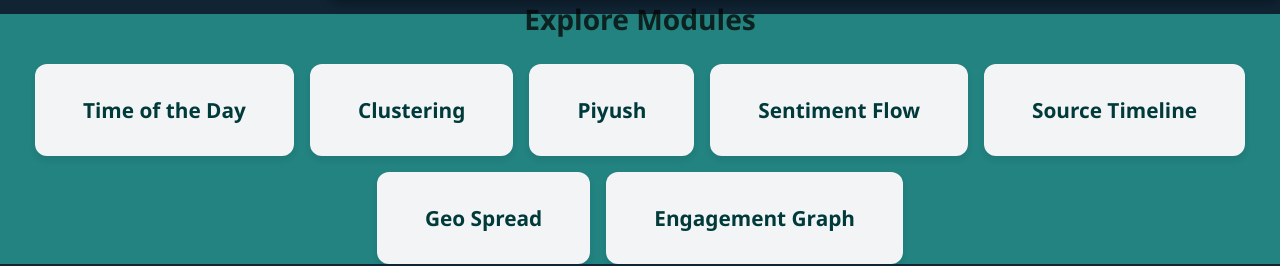
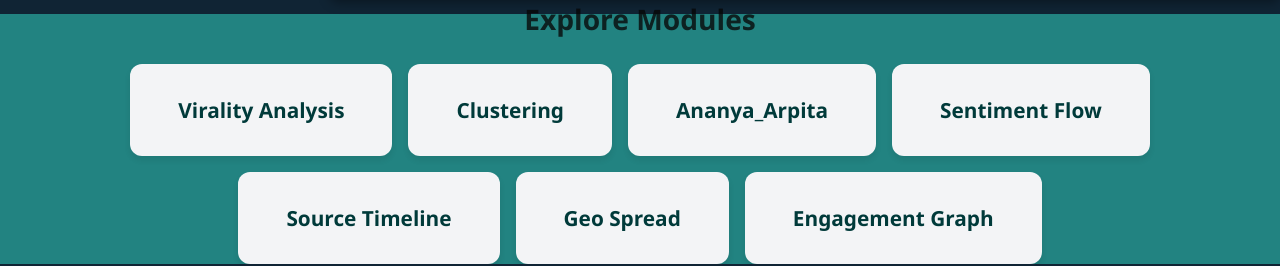
Before and after one commit to Piyushiitk24/CS661_Course_Project, a React (Vite) app in the folder Module_Sankhadeep/client/: page / in a window 1280 px wide. Shown: the part 653-919 px from the top of the page. Built offline with nearby package versions, Linux system fonts and the light colour scheme.

Commit message:
Module Name Upadate

```diff
--- a/Module_Sankhadeep/client/src/modules/Home.jsx
+++ b/Module_Sankhadeep/client/src/modules/Home.jsx
@@ -18,9 +18,9 @@ export default function Home() {
   ];
 
   const modules = [
-    { name: "Time of the Day", url: "/top-news" },
+    { name: "Virality Analysis", url: "http://127.0.0.1:5001" },
     { name: "Clustering", url: "/cluster" },
-    { name: "Piyush", url: "http://127.0.0.1:5001" },
+    { name: "Ananya_Arpita", url: "http://127.0.0.1:5002" },
     { name: "Sentiment Flow", url: "/sentiment" },
     { name: "Source Timeline", url: "/timeline" },
     { name: "Geo Spread", url: "/geo" },
```
